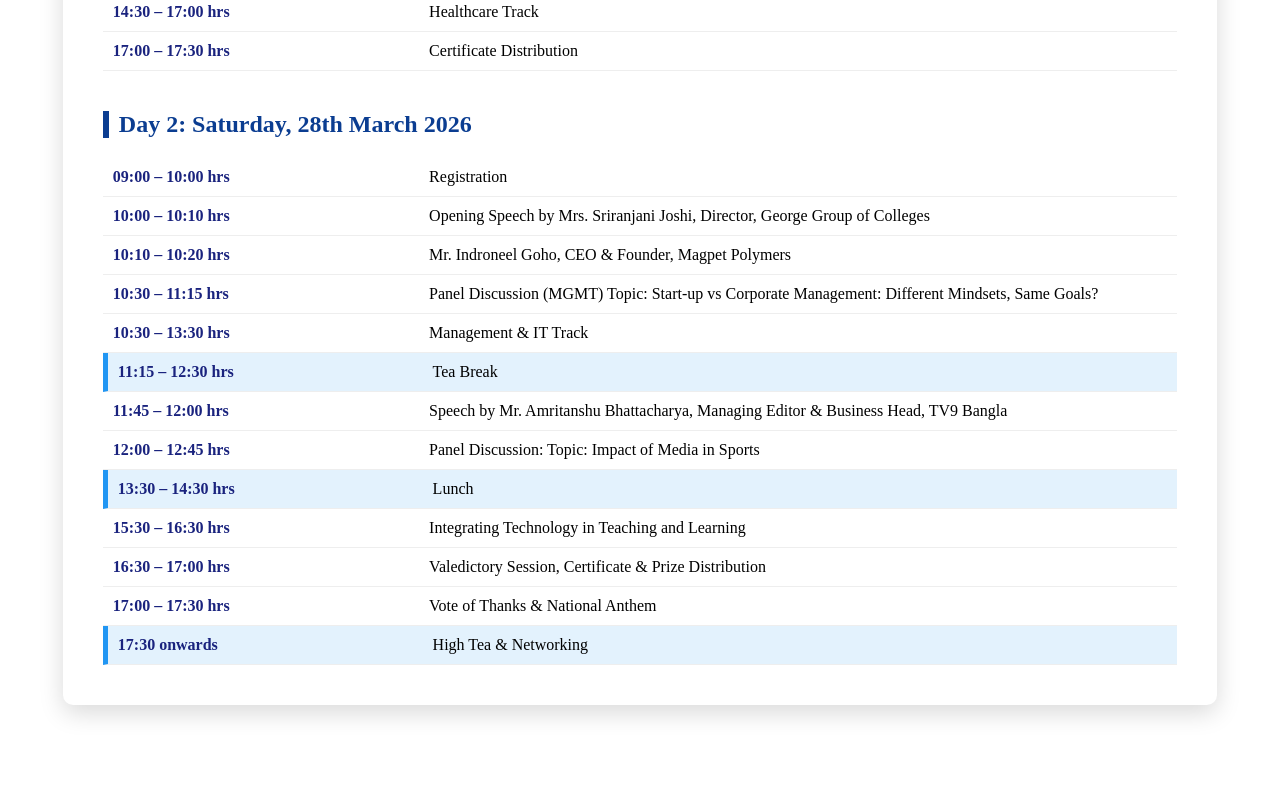
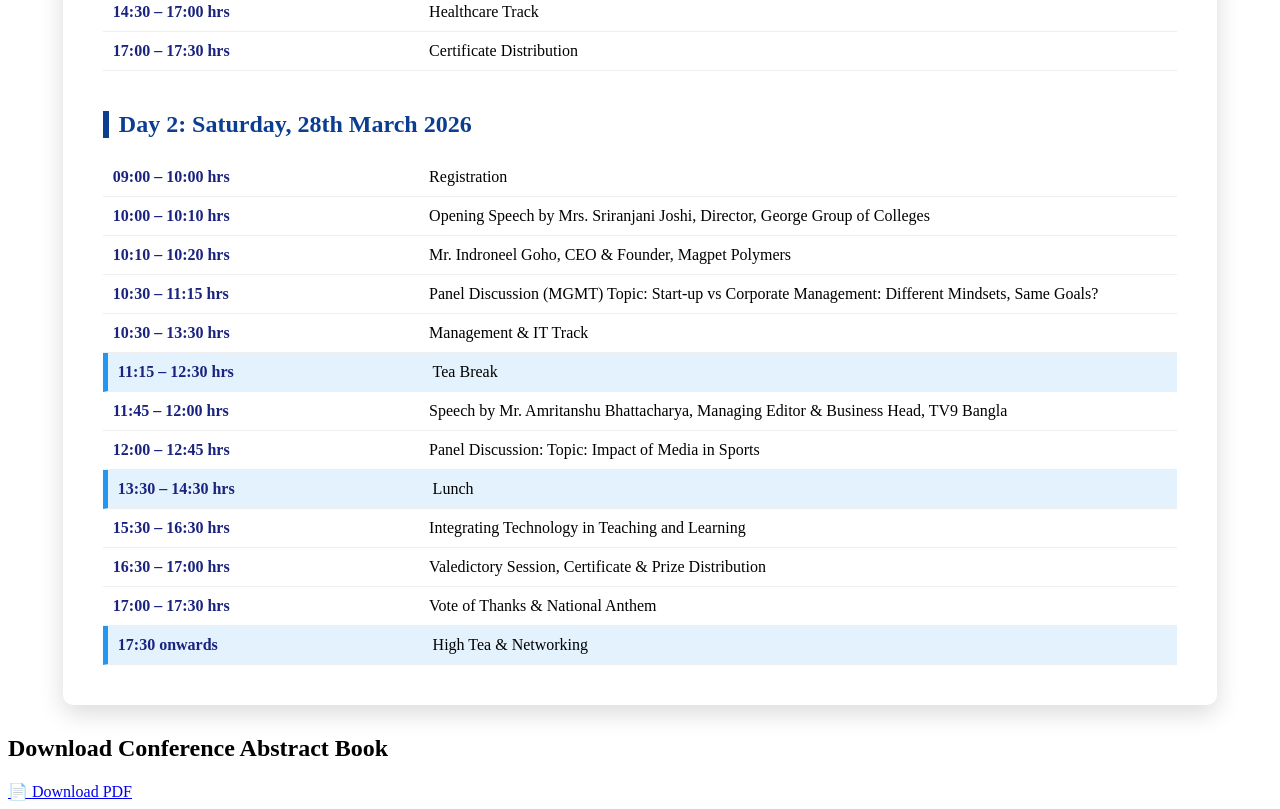
Before and after one commit to natcon2026/natcon-progam_schedule, a plain HTML site: page index.html in a window 1280 px wide. Shown: the part 1462-2271 px from the top of the page. Before the commit the page ends 2197 px from the top, so only its background shows below. Drawn offline with Linux system fonts and the light colour scheme.

Commit message:
Update index.html

```diff
--- a/index.html
+++ b/index.html
@@ -72,6 +72,10 @@
     </div>
 
 </div>
-
+<!-- PDF DOWNLOAD SECTION -->
+<div class="pdf-download">
+    <h2>Download Conference Abstract Book</h2>
+    <a href="1 (1).pdf" download class="download-btn">📄 Download PDF</a>
+</div>
 </body>
 </html>
```
